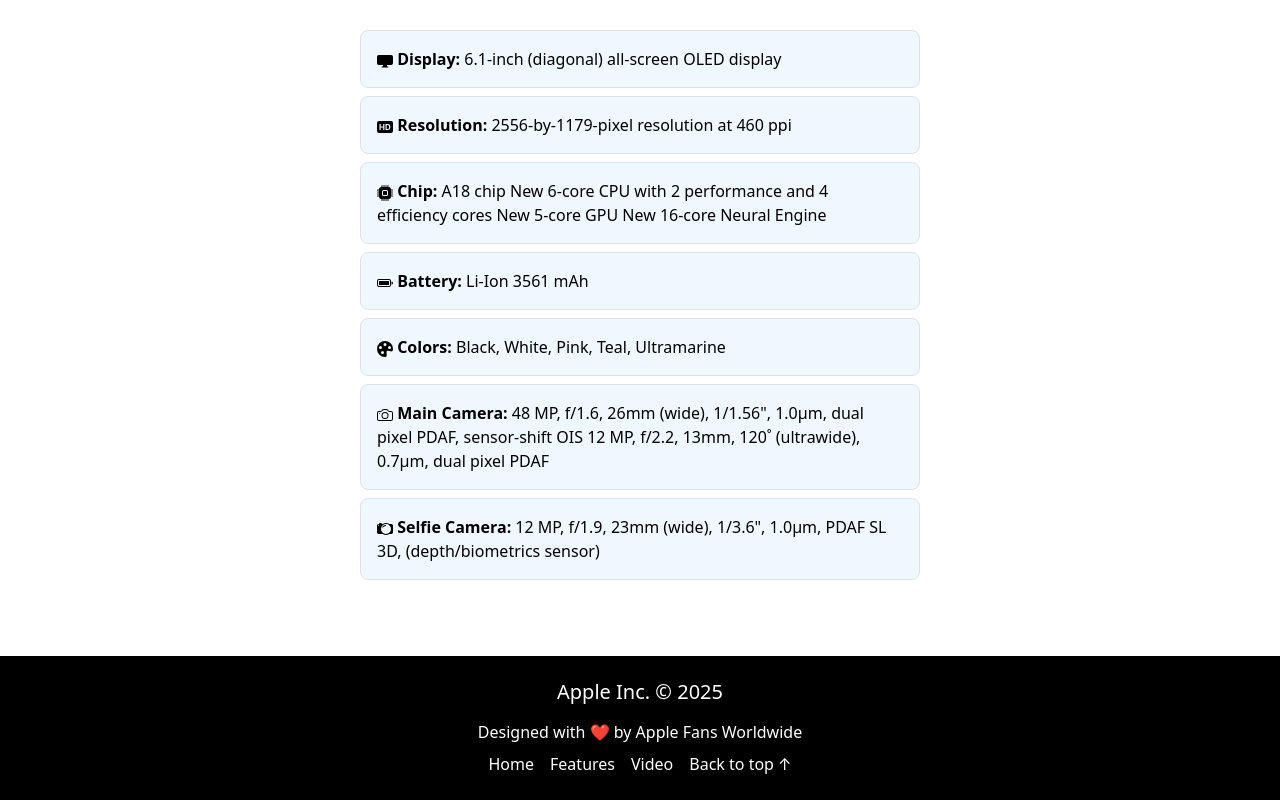
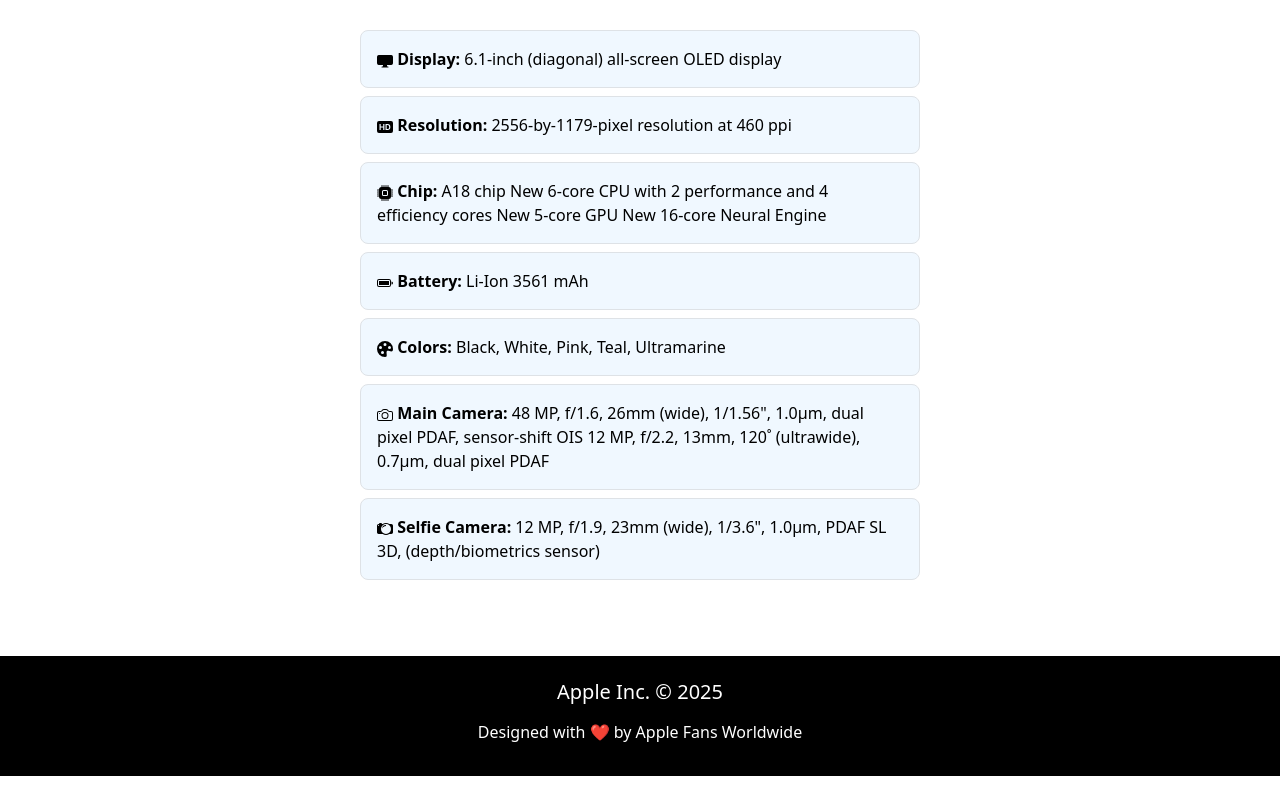
Before and after one commit to PaulAngeloSulit/iPhone-16, a plain HTML site: page index.html in a window 1280 px wide. Shown: the part 1524-2324 px from the top of the page. After the commit the page ends 2300 px from the top, so only its background shows below. Drawn offline with nearby package versions, Linux system fonts and the light colour scheme.

Commit message:
any message

```diff
--- a/index.html
+++ b/index.html
@@ -230,10 +230,6 @@
             <h5 class="mb-3">Apple Inc. © 2025</h5>
             <p class="mb-2">Designed with ❤️ by Apple Fans Worldwide</p>
             <div class="d-flex justify-content-center gap-3">
-                <a href="#home" class="text-white text-decoration-none">Home</a>
-                <a href="#features" class="text-white text-decoration-none">Features</a>
-                <a href="#video" class="text-white text-decoration-none">Video</a>
-                <a href="#top" class="text-white text-decoration-none">Back to top ↑</a>
             </div>
         </div>
     </footer>
```
